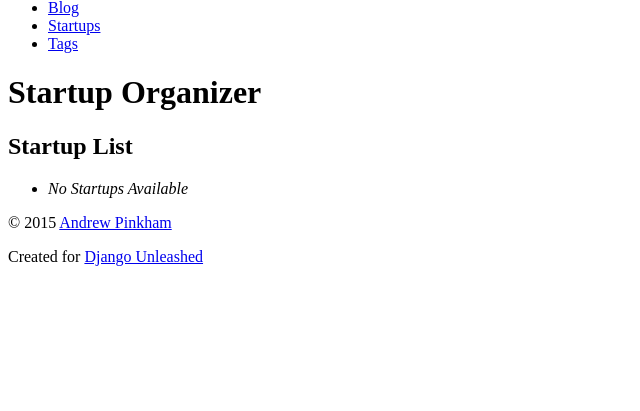
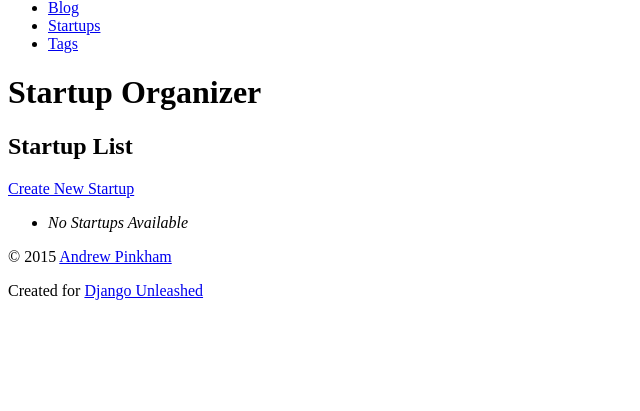
Before and after one commit to maziokey/startup-organizer, a Django app: page /startup/ in a window 1280 px wide. Shown: the part 17-428 px from the top of the page, without its empty margins (0-640 px from the left). Run offline with Django 3.2, Linux system fonts and the light colour scheme; data that the repository does not hold is empty; parts of the project's set-up code (start-up, migrations or seed data) failed here and were passed over.

Commit message:
created CBVs for TagCreate, StartupCreate and NewsLinkCreate objects.

```diff
--- a/blog/templates/blog/post_list.html
+++ b/blog/templates/blog/post_list.html
@@ -1,12 +1,15 @@
 {% extends parent_template|default:"blog/base_blog.html" %}
 
 {% block title %}
-{{ block.super }} - Post List
+{{ block.super }} - Blog
 {% endblock %}
 
 {% block content %}
 
 {% for post in post_list %}
+<div class="">
+  <a href="{% url 'blog_post_create' %}">Write New Blog Post</a>
+</div>
   <article>
     <header>
       <h2><a href="{{ post.get_absolute_url }}">{{ post.title|title }}</a></h2>
--- a/blog/urls.py
+++ b/blog/urls.py
@@ -4,6 +4,7 @@ from .views import PostList, post_detail
 
 urlpatterns = [
     url(r'^$', PostList.as_view(), name='blog_post_list'),
+    url(r'^create/$', PostCreate.as_view(), name='blog_post_create'),
     url(r'^(?P<year>\d{4})/'r'(?P<month>\d{1,2})/'r'(?P<slug>[\w\-]+)/$', post_detail, name='blog_post_detail'),
     #url(r'^$', PostList.as_view(), {'parent_template': 'base.html'}, name='blog_post_list'),
     #url(r'^(?P<year>\d{4})/'r'(?P<month>\d{1,2})/'r'(?P<slug>[\w\-]+)/$', post_detail, {'parent_template': 'base.html'}, name='blog_post_detail'),
--- a/organizer/models.py
+++ b/organizer/models.py
@@ -44,6 +44,9 @@ class NewsLink(models.Model):
     def __str__(self):
         return "{}:{}".format(self.startup, self.title)
 
+    def get_absolute_url(self):
+        return self.startup.get_absolute_url()
+
     class Meta:
         verbose_name = 'news article'
         ordering = ['-pub_date']
--- a/organizer/templates/organizer/startup_detail.html
+++ b/organizer/templates/organizer/startup_detail.html
@@ -27,6 +27,9 @@
       {% if startup.newslink_set.all %}
           <section>
             <h3>Recent News</h3>
+            <p>
+              <a href="{% url 'organizer_newslink_create' %}"></a>
+            </p>
             <ul>
               {% for newslink in startup.newslink_set.all %}
                 <li><a href="{{ newslink.link }}">{{ newslink.title|title }}</a></li>
--- a/organizer/templates/organizer/startup_list.html
+++ b/organizer/templates/organizer/startup_list.html
@@ -6,6 +6,9 @@
 
 {% block content %}
 <h2>Startup List</h2>
+<div class="">
+  <a href="{% url 'organizer_startup_create' %}">Create New Startup</a>
+</div>
 <ul>
   {% for startup in startup_list %}
     <li><a href="{{ startup.get_absolute_url }}">{{ startup.name }}</a></li>
--- a/organizer/templates/organizer/tag_list.html
+++ b/organizer/templates/organizer/tag_list.html
@@ -6,6 +6,9 @@
 
 {% block content %}
 <h2>Tag List</h2>
+<div class="">
+  <a href="{% url 'organizer_tag_create' %}">Create New Tag</a>
+</div>
 <ul>
   {% for tag in tag_list %}
     <li><a href="{{ tag.get_absolute_url }}">{{ tag.name|title }}</a></li>
--- a/organizer/urls.py
+++ b/organizer/urls.py
@@ -1,9 +1,12 @@
 from django.conf.urls import url
 
-from .views import tag_list, tag_detail, startup_list, startup_detail
+from .views import tag_list, tag_detail, startup_list, startup_detail, TagCreate, StartupCreate, NewsLinkCreate
 
 urlpatterns = [
     url(r'^tag/$', tag_list, name='organizer_tag_list'),
+    url(r'^tag/create/$', TagCreate.as_view(), name='organizer_tag_create'),
+    url(r'^startup/create/$', StartupCreate.as_view(), name='organizer_startup_create'),
+    url(r'^newslink/create/$', NewsLinkCreate.as_view(), name='organizer_newslink_create'),
     url(r'^tag/(?P<slug>[\w\-]+)/$', tag_detail, name='organizer_tag_detail'),
     url(r'^startup/$', startup_list, name='organizer_startup_list'),
     url(r'^startup/(?P<slug>[\w\-]+)/$', startup_detail, name='organizer_startup_detail'),
--- a/organizer/views.py
+++ b/organizer/views.py
@@ -1,8 +1,11 @@
-from django.shortcuts import get_object_or_404, render
+from django.shortcuts import get_object_or_404, render, redirect
+from django.views.generic import View
+from .utils import ObjectCreateMixin
 #from django.http.response import HttpResponse, Http404
 #from django.template import Context, loader
 
 from .models import Tag, Startup
+from .forms import TagForm, StartupForm, NewsLinkForm
 
 # Create your views here.
 def tag_list(request):
@@ -18,3 +21,66 @@ def startup_list(request):
 def startup_detail(request, slug):
     startup = get_object_or_404(Startup, slug__iexact=slug)
     return render(request, 'organizer/startup_detail.html', {'startup': startup})
+
+def tag_create(request):
+    if request.method == 'POST':
+        form = TagForm(request.POST)
+        if form.is_valid():
+            new_tag = form.save()
+            return redirect(new_tag)
+        #else: # empty data or invalid data
+            #return render(request, 'organizer/tag_form.html', {'form': form}
+    else: #request.method != 'POST'
+        form = TagForm()
+    return render(request, 'organizer/tag_form.html', {'form': form})
+
+class TagCreate(ObjectCreateMixin, View):
+    form_class = TagForm
+    template_name = 'organizer/tag_form.html'
+
+"""
+    def get(self, request):
+        return render(request, self.template_name, {'form': self.form_class()})
+
+    def post(self, request):
+        bound_form = self.form_class(request.POST)
+        if bound_form.is_valid():
+            new_tag = bound_form.save()
+            return redirect(new_tag)
+        else:
+            return render(request, self.template_name, {'form': bound_form})
+"""
+
+class StartupCreate(ObjectCreateMixin, View):
+    form_class = StartupForm
+    template_name = 'organizer/startup_form.html'
+
+"""
+    def get(self, request):
+        return render(request, self.template_name, {'form': self.form_class()})
+
+    def post(self, request):
+        bound_form = self.form_class(request.POST)
+        if bound_form.is_valid():
+            new_startup = bound_form.save()
+            return redirect(new_startup)
+        else:
+            return render(request, self.template_name, {'form': bound_form})
+"""
+
+class NewsLinkCreate(ObjectCreateMixin, View):
+    form_class = NewsLinkForm
+    template_name = 'organizer/newslink_form.html'
+
+"""
+    def get(self, request):
+        return render(request, self.template_name, {'form': self.form_class()})
+
+    def post(self, request):
+        bound_form = self.form_class(request.POST)
+        if bound_form.is_valid():
+            new_newslink = bound_form.save()
+            return redirect(new_newslink)
+        else:
+            return render(request, self.template_name, {'form': bound_form})
+"""
```
Also changed, not shown: blog/views.py (+17 -1 lines), organizer/utils.py (added, +16 -0 lines).
